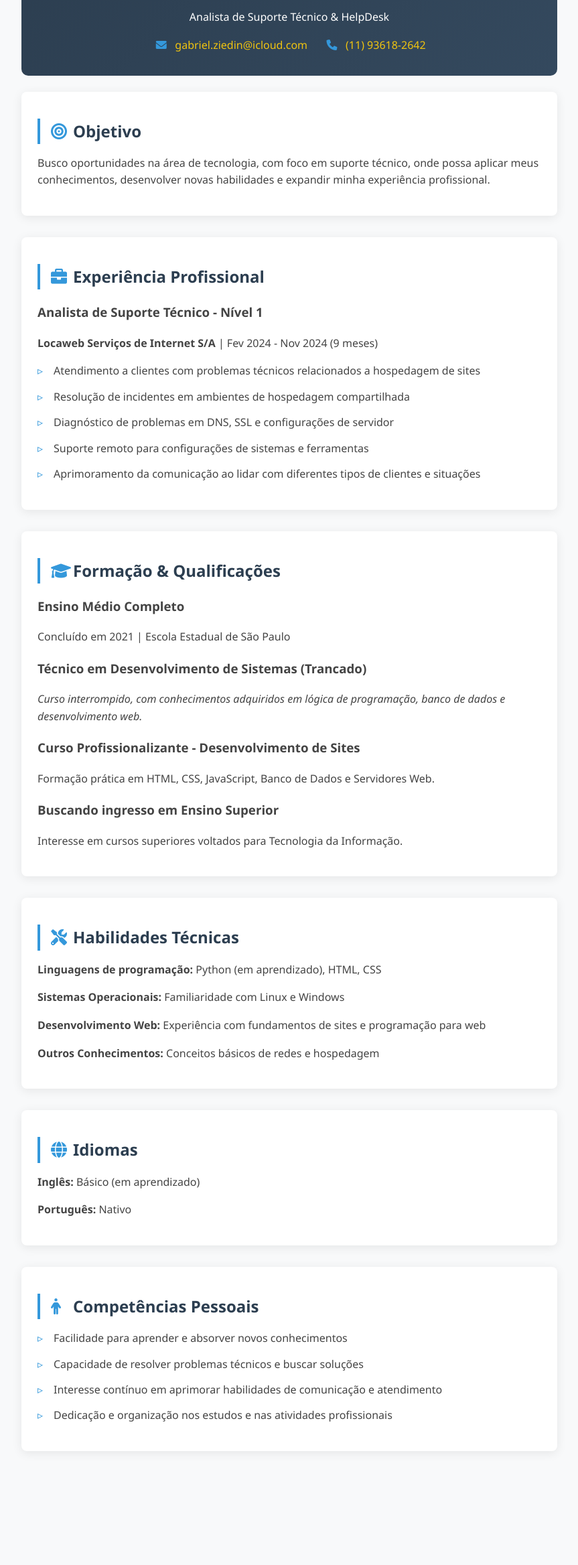
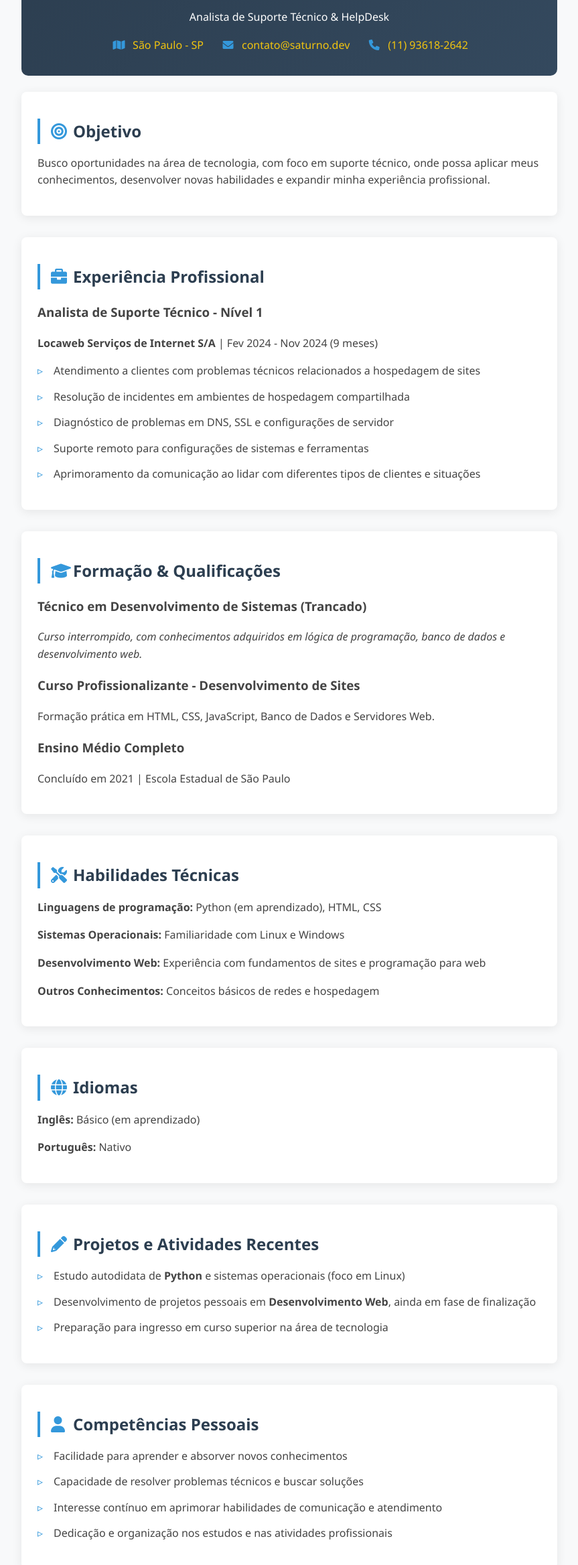
Before and after one commit to gabriel-zdn/my-resume-pt-br, a plain HTML site: page index.html in a window 1280 px wide. Shown: the part 131-2467 px from the top of the page at 67% size, without its empty margins (208-1071 px from the left). Before the commit the page ends 2369 px from the top, so only its background shows below. Drawn offline with Linux system fonts and the light colour scheme.

Commit message:
add projects section, state/city in contact information and remove redundant styles

```diff
--- a/index.html
+++ b/index.html
@@ -15,9 +15,9 @@
             <h1>Gabriel Vitor Ziedin</h1>
             <p>Analista de Suporte Técnico & HelpDesk</p>
             <div class="contact-info">
-                <a href="mailto:gabriel.ziedin@icloud.com">
-                    <i class="fas fa-envelope icon"></i
-                    >gabriel.ziedin@icloud.com
+                <a href="#"> <i class="fas fa-map icon"></i>São Paulo - SP </a>
+                <a href="mailto:contato@saturno.dev">
+                    <i class="fas fa-envelope icon"></i>contato@saturno.dev
                 </a>
                 <a href="tel:+5511936182642">
                     <i class="fas fa-phone icon"></i>(11) 93618-2642
@@ -76,8 +76,6 @@
                 <i class="fas fa-graduation-cap icon"></i>Formação &
                 Qualificações
             </h2>
-            <h3>Ensino Médio Completo</h3>
-            <p>Concluído em 2021 | Escola Estadual de São Paulo</p>
 
             <h3>Técnico em Desenvolvimento de Sistemas (Trancado)</h3>
             <p>
@@ -93,11 +91,8 @@
                 Servidores Web.
             </p>
 
-            <h3>Buscando ingresso em Ensino Superior</h3>
-            <p>
-                Interesse em cursos superiores voltados para Tecnologia da
-                Informação.
-            </p>
+            <h3>Ensino Médio Completo</h3>
+            <p>Concluído em 2021 | Escola Estadual de São Paulo</p>
         </section>
 
         <section class="section">
@@ -127,7 +122,28 @@
         </section>
 
         <section class="section">
-            <h2><i class="fas fa-person icon"></i>Competências Pessoais</h2>
+            <h2>
+                <i class="fas fa-pencil icon"></i>Projetos e Atividades Recentes
+            </h2>
+            <ul>
+                <li>
+                    Estudo autodidata de <strong>Python</strong> e sistemas
+                    operacionais (foco em Linux)
+                </li>
+                <li>
+                    Desenvolvimento de projetos pessoais em
+                    <strong>Desenvolvimento Web</strong>, ainda em fase de
+                    finalização
+                </li>
+                <li>
+                    Preparação para ingresso em curso superior na área de
+                    tecnologia
+                </li>
+            </ul>
+        </section>
+
+        <section class="section">
+            <h2><i class="fas fa-user icon"></i>Competências Pessoais</h2>
             <ul>
                 <li>Facilidade para aprender e absorver novos conhecimentos</li>
                 <li>
--- a/style.css
+++ b/style.css
@@ -86,25 +86,6 @@ ul li::before {
     left: 0;
 }
 
-.progress-bar {
-    background-color: #ecf0f1;
-    border-radius: 5px;
-    height: 8px;
-    margin: 5px 0 15px;
-}
-
-.progress {
-    background-color: var(--secondary-color);
-    height: 100%;
-    border-radius: 5px;
-}
-
-.skill-item {
-    display: flex;
-    align-items: center;
-    margin-bottom: 1rem;
-}
-
 @media print {
     body {
         max-width: 100%;
```
